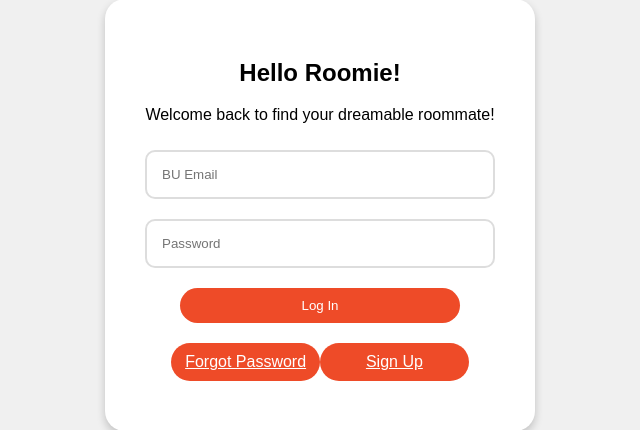
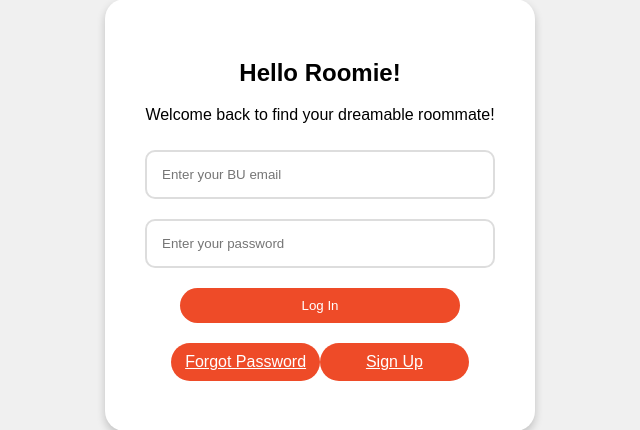
Before and after one commit to TommyCheng023/RoomieConnect, a Flask app: template templates/login_page.html in a window 1280 px wide. Shown: the part 185-615 px from the top of the page, without its empty margins (0-640 px from the left). Run offline with Flask 3, Linux system fonts and the light colour scheme; the template is opened without the code that fills it, so the values that code supplies are empty.

Commit message:
file rename, issue not finished

```diff
--- a/templates/login_page.html
+++ b/templates/login_page.html
@@ -7,10 +7,10 @@
     <div class="login-container">
         <h2>Hello Roomie!</h2>
         <p>Welcome back to find your dreamable roommate!</p>
-        <form>
+        <form action="/login" method="post">
             <div class="input-container">
-                <input type="email" placeholder="BU Email">
-                <input type="password" placeholder="Password">
+                <input type="email" placeholder="Enter your BU email" required>
+                <input type="password" placeholder="Enter your password" required>
             </div>
             <div class="button-container">
                 <button type="submit" class="btn login-btn">Log In</button>
```
